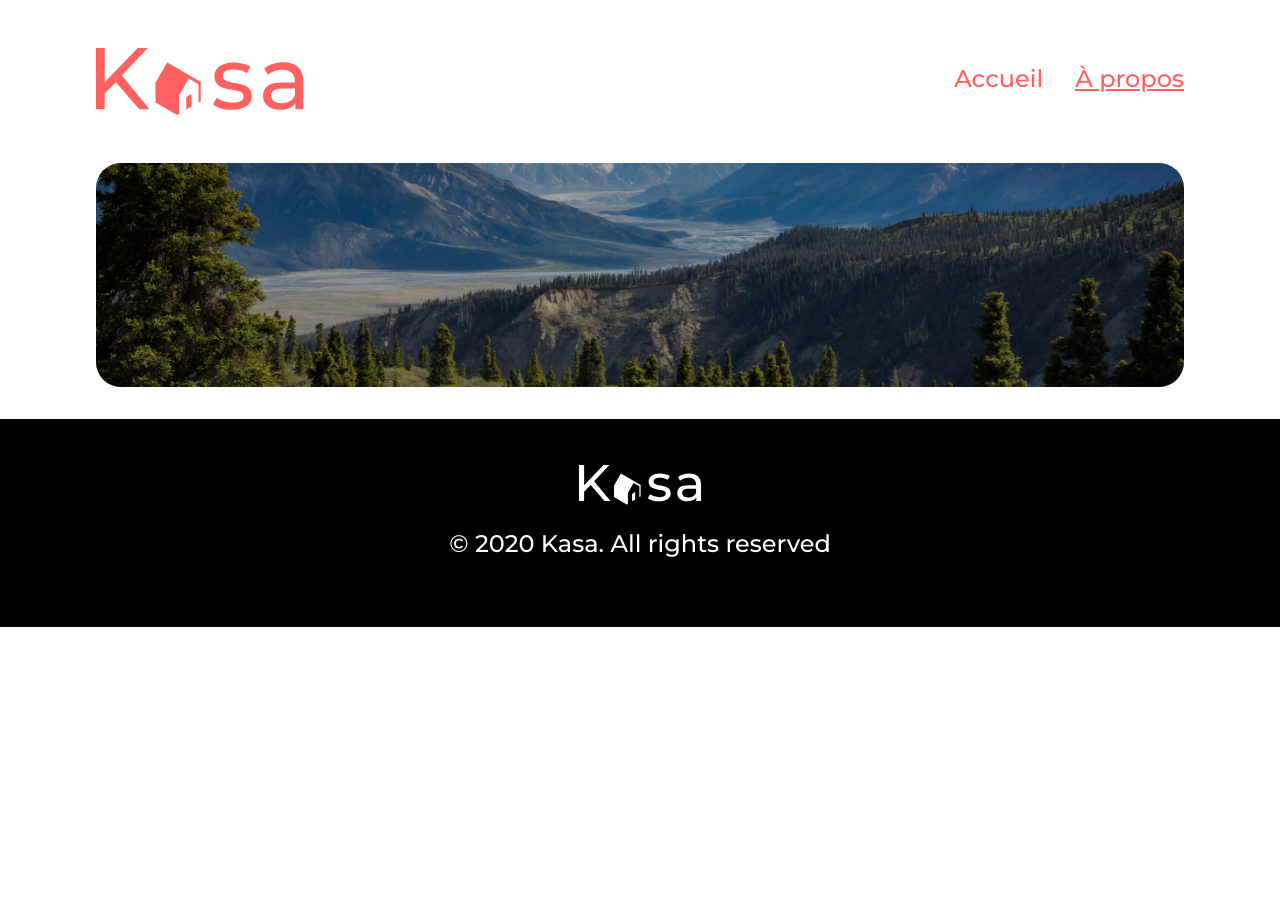
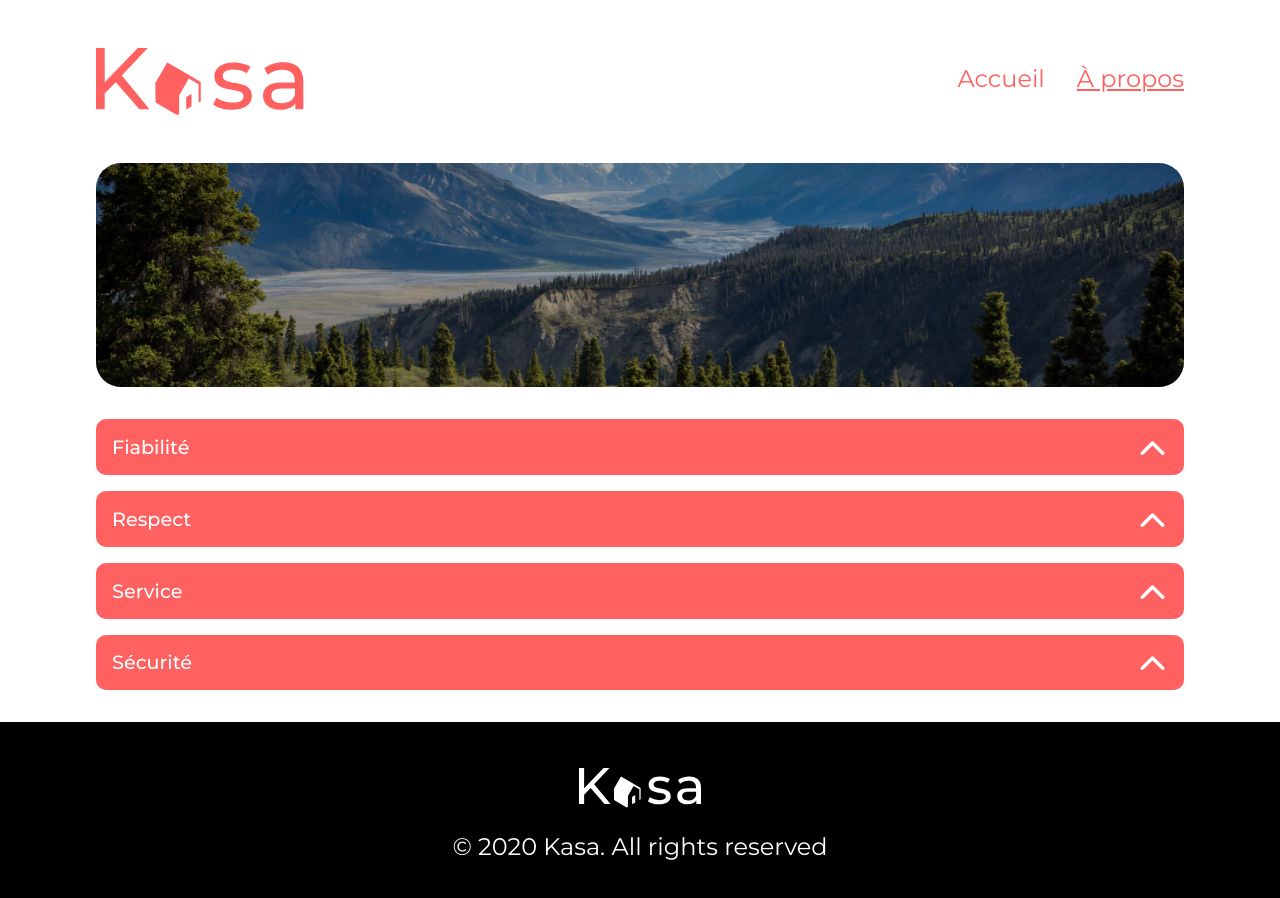
Before and after one commit to adrienglbrt/kasa, a React (Create React App) app: page /about in a window 1280 px wide. Shown: the top 898 px of the page. Before the commit the page ends 800 px from the top, so only its background shows below. Built offline with nearby package versions, Linux system fonts and the light colour scheme.

Commit message:
Add collapse component and set-up page

```diff
--- a/public/index.html
+++ b/public/index.html
@@ -12,7 +12,7 @@
     <link rel="apple-touch-icon" href="%PUBLIC_URL%/logo192.png" />
     <link rel="preconnect" href="https://fonts.googleapis.com">
     <link rel="preconnect" href="https://fonts.gstatic.com" crossorigin>
-    <link href="https://fonts.googleapis.com/css2?family=Montserrat:wght@500;700&display=swap" rel="stylesheet">
+    <link href="https://fonts.googleapis.com/css2?family=Montserrat:wght@400;500;700&display=swap" rel="stylesheet">
     <link rel="manifest" href="%PUBLIC_URL%/manifest.json" />
     <title>React App</title>
   </head>
--- /dev/null
+++ b/src/components/Collapse/Collapse.jsx
@@ -0,0 +1,24 @@
+import './Collapse.scss'
+import { useState } from 'react'
+import arrowIcon from '../../assets/arrow-icon.svg'
+
+function Collapse({ data }) {
+    const { title, content } = data
+    const [isExpanded, setIsExpanded] = useState(false)
+
+    const toggleCollapse = () => {
+        setIsExpanded(!isExpanded)
+    }
+
+    return (
+        <div className={`collapse ${isExpanded ? 'collapse--expanded' : ''}`}>
+            <div className='collapse__default'  onClick={toggleCollapse}>
+                <h2 className='collapse__title'>{title}</h2>
+                <div className={`collapse__arrow ${isExpanded ? 'collapse__arrow--expanded' : ''}`} style={{ backgroundImage: `url(${arrowIcon})`}}></div>
+            </div>
+            {isExpanded && <div className='collapse__content'><p>{content}</p></div>}
+        </div>
+    )
+}
+
+export default Collapse
--- /dev/null
+++ b/src/components/Collapse/Collapse.scss
@@ -0,0 +1,69 @@
+@import "../../styles/variables";
+@import "../../styles/media-queries";
+
+.collapse {
+    border-radius: 10px;
+    background-color: $secondary-color;
+    transition: max-height 0.3s;
+    margin-bottom: 1rem;
+    &--expanded {
+        .collapse__content {
+            max-height: fit-content;
+            transition: max-height 0.3s;
+        }
+    }
+    &__default {
+        border-radius: 10px;
+        background-color: $primary-color;
+        padding: 0 0.5rem;
+        display: flex;
+        justify-content: space-between;
+        align-items: center;
+        @include breakpoint-tablet {
+            padding: 0 1rem;
+        }
+    }
+    &__title {
+        font-family: $font-family;
+        font-weight: 500;
+        font-size: 0.8rem;
+        color: $light-color;
+        @include breakpoint-tablet {
+            font-size: 1.2rem;
+        }
+    }
+    &__arrow {
+        width: 2rem;
+        height: 2rem;
+        transform: scale(0.7);
+        transition: transform 0.25s;
+        @include breakpoint-tablet {
+            transform: scale(1);
+        }
+        &--expanded {
+            transform: scale(0.7) rotate(180deg);
+            @include breakpoint-tablet {
+                transform: scale(1) rotate(180deg);
+            }
+        }
+    }
+    &__content {
+        background-color: $secondary-color;
+        font-family: $font-family;
+        font-weight: 400;
+        font-size: 0.75rem;
+        color: $primary-color;
+        border-radius: 10px;
+        padding: 1.25rem;
+        line-height: 142%;
+        max-height: 0;
+        overflow: hidden;
+        transition: max-height 0.3s;
+        @include breakpoint-tablet {
+            font-size: 1.2rem;
+        }
+        & p {
+            margin: 0
+        }
+    }
+}
--- /dev/null
+++ b/src/components/Collapse/index.jsx
@@ -0,0 +1 @@
+export { default } from "./Collapse"
--- a/src/components/HeroBanner/HeroBanner.scss
+++ b/src/components/HeroBanner/HeroBanner.scss
@@ -42,8 +42,14 @@
     &__cover {
         position: absolute;
         width: 100%;
-        top: -150%;
+        top: -50%;
         left: 0;
         z-index: 0;
+        @include breakpoint-tablet {
+            top: -75%;
+        }
+        @include breakpoint-desktop {
+            top: -150%;
+        }
     }
 }
--- a/src/components/ListingThumb/ListingThumb.jsx
+++ b/src/components/ListingThumb/ListingThumb.jsx
@@ -2,7 +2,7 @@ import { useState } from "react";
 import "./ListingThumb.scss";
 
 function ListingThumb({ data }) {
-    const { title, cover } = data
+    const { id, title, cover } = data
     const [isHovered, setIsHovered] = useState(false)
 
     return (
--- a/src/pages/About/About.jsx
+++ b/src/pages/About/About.jsx
@@ -1,6 +1,6 @@
 import HeroBanner from "../../components/HeroBanner"
 import aboutHeroImg from "../../assets/about-hero-img.jpg"
-
+import Collapse from "../../components/Collapse/Collapse"
 
 function About() {
     const heroData = {
@@ -8,10 +8,32 @@ function About() {
         cover: aboutHeroImg,
     }
 
+    const collapseData = [
+        {
+            title: 'Fiabilité',
+            content: 'Nulla consequat lacinia finibus. Aenean vitae sapien est. Nullam consectetur, nisi vitae rhoncus euismod, enim sem lacinia tortor, quis laoreet massa nisi a nisl. Nulla sit amet ultrices purus, eu consectetur lacus. Fusce id finibus dolor. Quisque id bibendum nibh, bibendum interdum dolor. Maecenas eu libero ac risus rhoncus blandit. Aliquam erat volutpat. In vel feugiat massa.',
+        },
+        {
+            title: 'Respect',
+            content: 'Ut pellentesque mi id ultrices pulvinar. Nunc suscipit justo sed velit egestas, id dictum metus accumsan. Aenean et commodo ante. Nullam feugiat nunc quis pharetra posuere.',
+        },
+        {
+            title: 'Service',
+            content: 'Etiam sodales, orci vel condimentum varius, ex nibh malesuada urna, vitae euismod risus augue a mi. Maecenas consectetur maximus dolor vitae placerat.',
+        },
+        {
+            title: 'Sécurité',
+            content: 'Maecenas blandit et neque vitae egestas. Quisque id magna in libero maximus tincidunt quis feugiat ex. Vivamus aliquet eget magna ut cursus. Curabitur vestibulum quam eu arcu tristique, nec tincidunt risus pharetra. Donec nec est id augue ornare egestas. Sed fermentum nunc at massa tempor, vel pretium sem ornare. Nulla rhoncus feugiat est et dignissim. Cras ultrices aliquam purus in efficitur. Nunc pharetra pulvinar ex, id commodo sapien mattis non. Quisque mollis ipsum at lacus tempus, sit amet aliquam est mattis. Vestibulum sed nibh ligula. Pellentesque leo ipsum, tristique quis nunc vitae, aliquam sodales nunc. Nulla vitae ipsum ac lectus ullamcorper accumsan sed et felis. Sed eget lorem tellus.',
+        },
+    ]
+
     return (
         <main>
             <section className="section">
                 <HeroBanner data={heroData} />
+                {collapseData.map((item, index) => (
+                    <Collapse key={index} data={item} />
+                ))}
             </section>
         </main>
     )
```
Also changed, not shown: src/assets/arrow-icon.svg (added).
